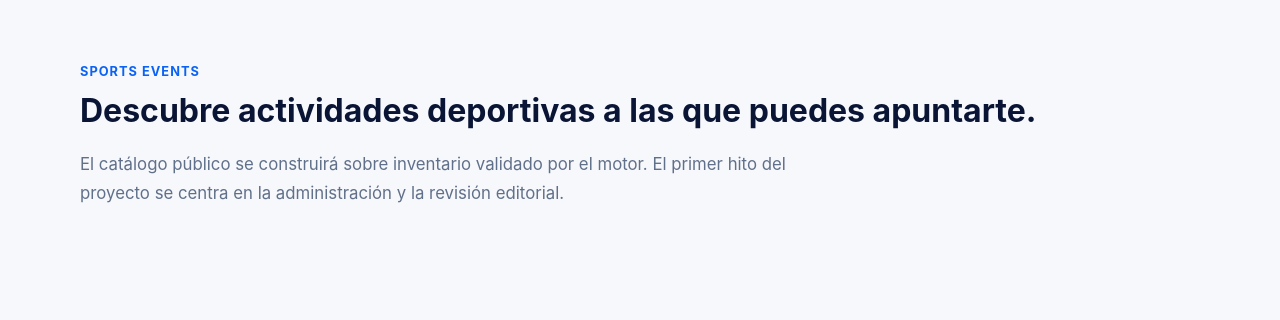
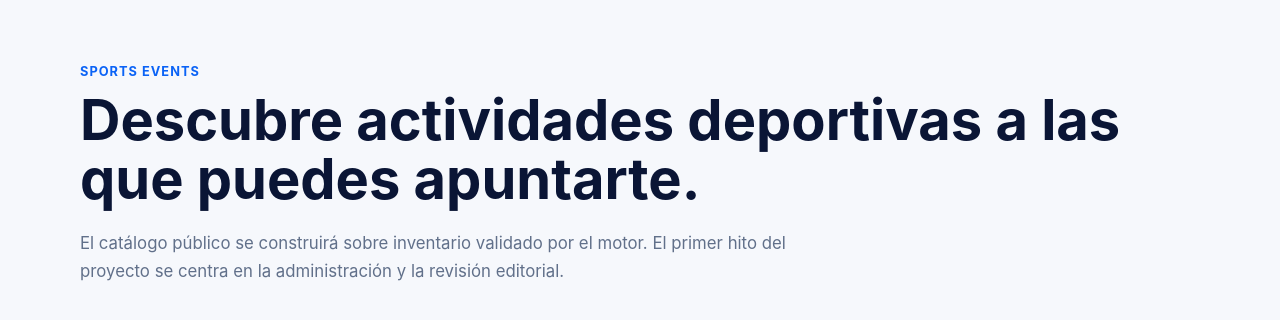
Before and after one commit to salipeapps/sports-events-web, a Next.js app: page / in a window 1280 px wide. Shown: the top 320 px of the page. Built offline with nearby package versions, Linux system fonts and the light colour scheme.

Commit message:
fix: preserve public heading typography

```diff
--- a/src/app/globals.css
+++ b/src/app/globals.css
@@ -79,6 +79,11 @@ textarea {
 
 h1 {
   margin: 0;
+}
+
+.page-shell h1 {
+  font-size: clamp(2rem, 5vw, 3.5rem);
+  line-height: 1.05;
 }
 
 .lead {
```
